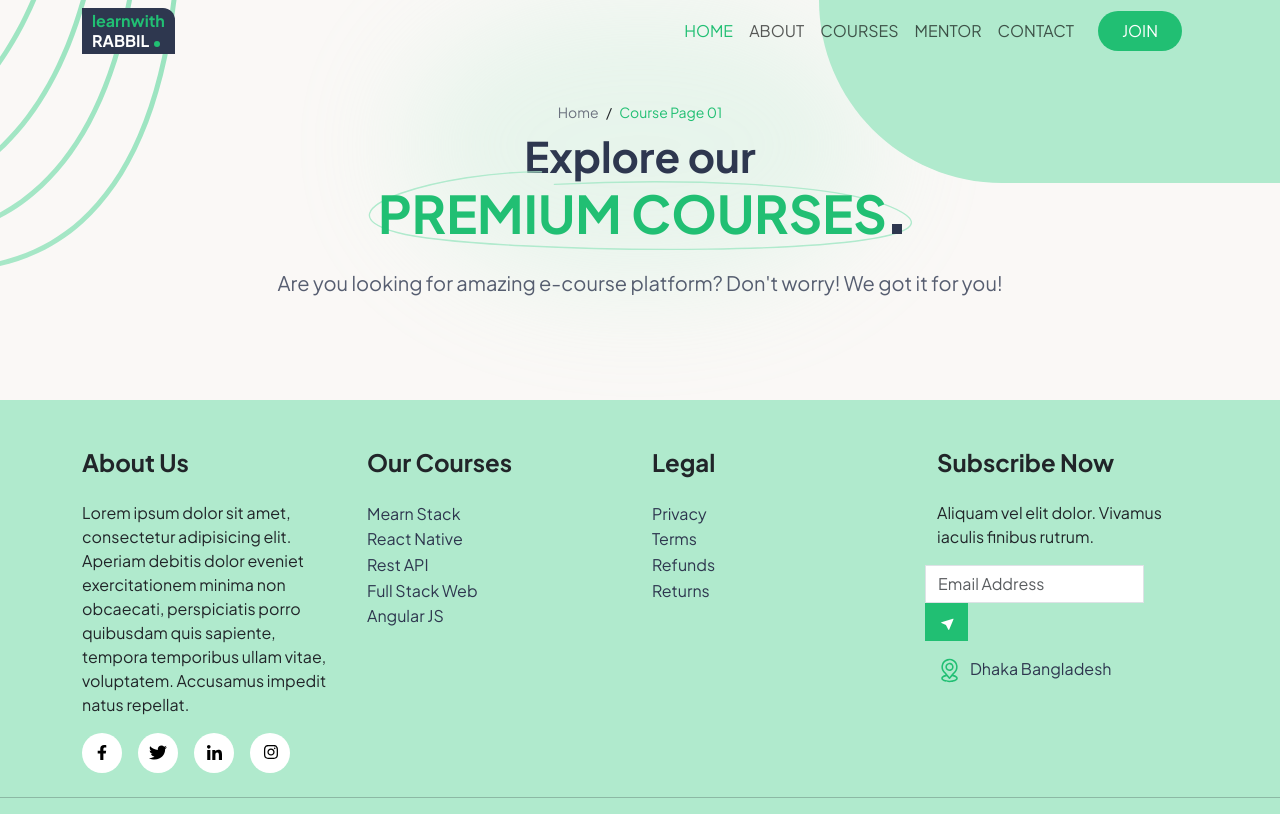
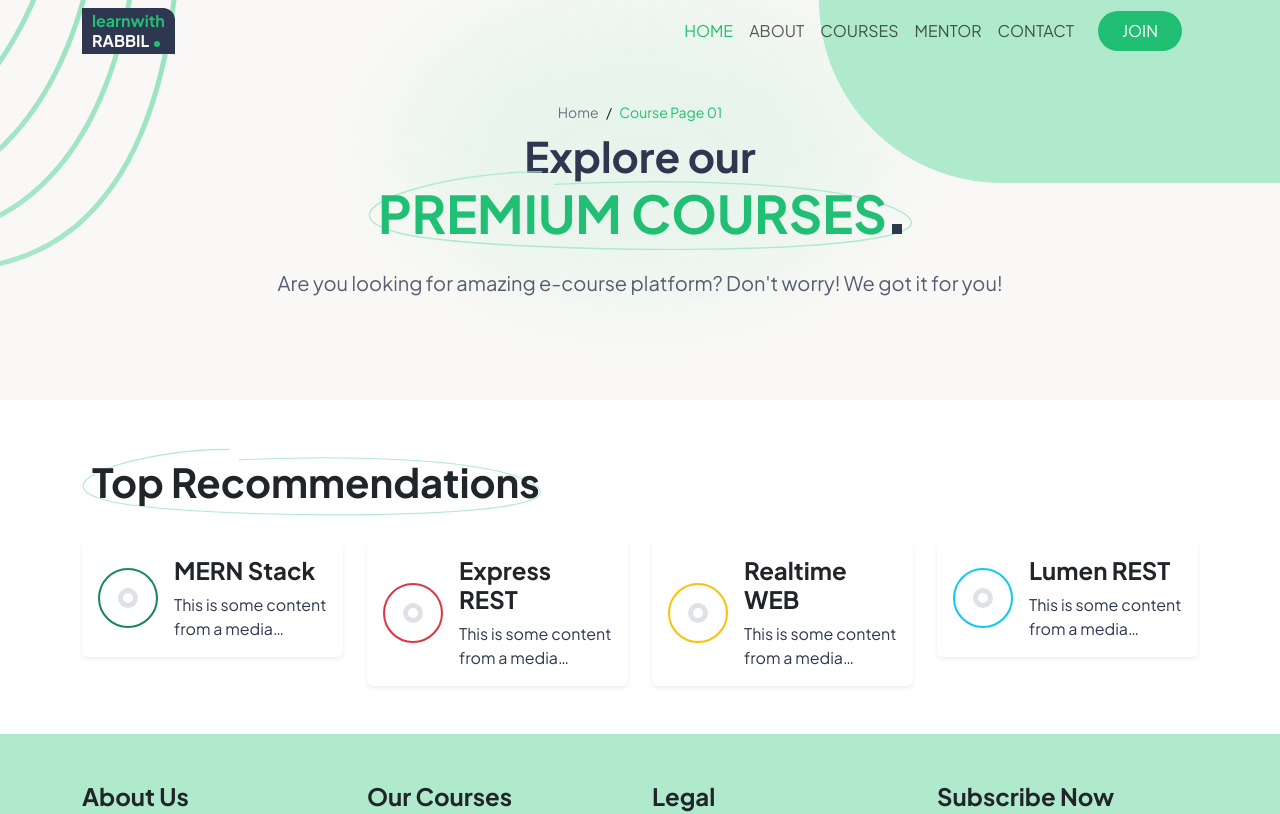
Before and after one commit to saburali/RabbilPortfolio-with-viewJS, a Vue app: page /#/courses-page-one in a window 1280 px wide. Shown: the top 814 px of the page. Built offline with nearby package versions, Linux system fonts and the light colour scheme.

Commit message:
'TopRecommendation' Component Added to 'CoursesPageOne' Page.

```diff
--- a/src/pages/CoursesPageOne.vue
+++ b/src/pages/CoursesPageOne.vue
@@ -9,14 +9,18 @@
       name="PREMIUM COURSES"
       description="Are you looking for amazing e-course platform? Don't worry! We got it for you!"
   />
+
+  <!-- Top Recommendation -->
+  <TopRecommendationViewer />
 </template>
 
 <script>
 import SmallHero from "@/components/SmallHero";
+import TopRecommendationViewer from "@/components/TopRecommendationViewer";
 
 export default {
   name: "CoursesPageOne",
-  components: {SmallHero}
+  components: {SmallHero, TopRecommendationViewer}
 }
 </script>
 
```
